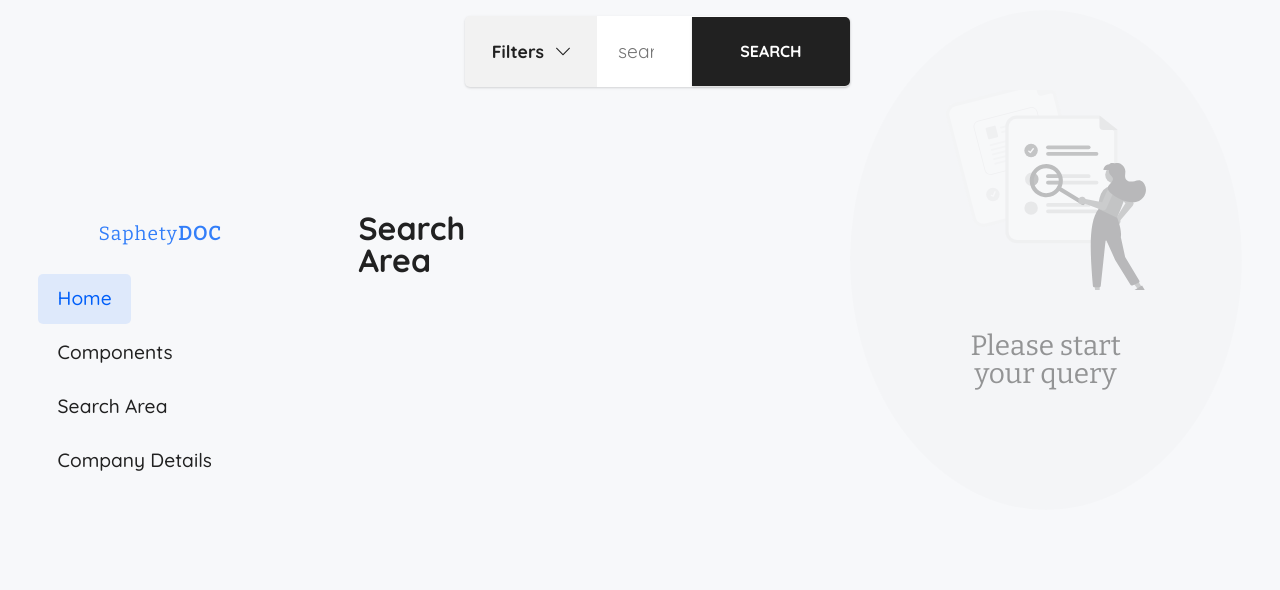
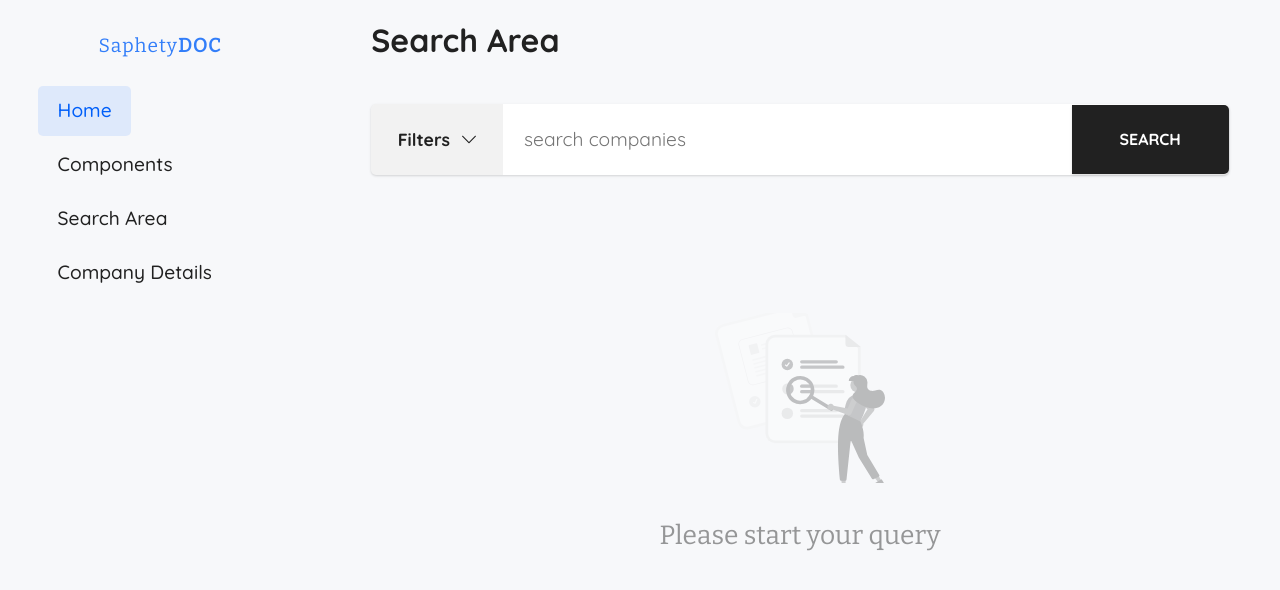
Before and after one commit to dig77/doc-design-system, an Angular app: page /search-area in a window 1280 px wide. Shown: the top 590 px of the page. Built offline with nearby package versions, Linux system fonts and the light colour scheme.

Commit message:
responsive mode for search-area page

```diff
--- a/src/app/app.component.css
+++ b/src/app/app.component.css
@@ -10,10 +10,6 @@ aside {
   min-width: 20rem;
 }
 
-main {
-  padding-left: clamp(1em, 3vw, 7em);
-  padding-right: clamp(1em, 3vw, 7em);
-}
 
 /* sidenav */
 
@@ -104,6 +100,7 @@ aside > div:focus {
     will-change: transform;
     transition: transform var(--duration) var(--easeOutExpo),
       visibility 0s linear var(--duration);
+      z-index: 1;
   }
 
   #sidenav.is-open {
--- a/src/app/company-info/company-info.component.css
+++ b/src/app/company-info/company-info.component.css
@@ -1,3 +1,8 @@
+.container {
+  padding-left: clamp(1em, 4vw, 7em);
+  padding-right: clamp(1em, 4vw, 7em);
+}
+
 .company-header {
   display: flex;
   flex-wrap: wrap;
@@ -100,7 +105,7 @@
 }
 
 .close-actions {
-  margin-top: 11vh;
+  margin-top: 1.7em;
   margin-bottom: 1.5em;
 }
 
@@ -112,20 +117,25 @@
   display: none;
 }
 
+.actions-wrapper {
+  background-color: rgba(var(--rgb-primary), 0.025);
+  padding: 0 1.5em;
+}
+
 @media (min-width: 1900px) {
-  :host {
+  .container {
     display: grid;
     grid-template-columns: 60vw 1fr;
     column-gap: 2em;
   }
 
-  :host > * {
+  .container > * {
     grid-column: 1;
   }
 
-  :host .actions-wrapper {
+  .container .actions-wrapper {
     grid-column: 2;
-    grid-row: 2;
+    grid-row: 1;
     grid-row-end: 4;
   }
 }
--- a/src/app/company-info/company-info.component.html
+++ b/src/app/company-info/company-info.component.html
@@ -1,3 +1,4 @@
+<div class="container" [ngStyle]="{'padding-right': showActions ? '0' :'clamp(1em, 3vw, 7em)'}">
   <app-header [title]="'Company Details'"></app-header>
   <div class="company-header">
     <div class="is-company">
@@ -15,7 +16,14 @@
       <div class="company-name">Company A</div>
       <div class="company-user-email">usertest@company.com</div>
       <div class="company-action">
-      <button mat-raised-button color="primary" [ngClass]="{hide:showActions}" (click)="toggleActions()">View Company Actions</button>
+        <button
+          mat-raised-button
+          color="primary"
+          [ngClass]="{ hide: showActions }"
+          (click)="toggleActions()"
+        >
+          View Company Actions
+        </button>
         <button mat-raised-button color="accent">Edit</button>
       </div>
     </div>
@@ -154,9 +162,16 @@
   </div>
   <div class="actions-wrapper" *ngIf="showActions" @classStagger>
     <div class="close-actions child">
-        <button mat-raised-button color="primary" (click)="toggleActions()">close Actions</button>
+      <button mat-raised-button color="primary" (click)="toggleActions()">
+        close Actions
+      </button>
     </div>
     <div class="actions-list">
-        <app-company-actions *ngFor="let action of actions" [action]="action" class="child"></app-company-actions>
+      <app-company-actions
+        *ngFor="let action of actions"
+        [action]="action"
+        class="child"
+      ></app-company-actions>
     </div>
   </div>
+</div>
--- a/src/app/company-info/company-info.component.ts
+++ b/src/app/company-info/company-info.component.ts
@@ -1,4 +1,4 @@
-import { Component, OnInit } from '@angular/core';
+import { Component, HostBinding, Input, OnInit } from '@angular/core';
 import { classStagger, showExpandableTrigger } from '../animations/animate';
 import { AppComponent } from '../app.component';
 
@@ -25,6 +25,7 @@ export class CompanyInfoComponent implements OnInit {
 
   showActions: boolean = false;
 
+
   constructor(
     private appComponent: AppComponent
   ) { }
--- a/src/app/menu/menu.component.css
+++ b/src/app/menu/menu.component.css
@@ -50,6 +50,7 @@
 .submenu a {
   display: block;
   color: var(--font-color-primary);
+  font-weight: 500;
   text-decoration: none;
   padding: 0.8em 1em;
   border-radius: 5px;
--- a/src/app/search-area/result-card/result-card.component.css
+++ b/src/app/search-area/result-card/result-card.component.css
@@ -1,7 +1,6 @@
-
-
 :host(.listed) .results-card {
   display: flex;
+  flex-direction: column;
   align-items: center;
   animation: fadeIn ease 1s;
 }
@@ -16,14 +15,14 @@
 
 :host(.listed) .results-card .results-card-stack-data {
   order: 0;
-  flex-direction: row;
+  flex-direction: column;
   padding: 0;
   align-items: center;
 }
 
 :host(.listed) .results-card .results-card-stack-extra {
   order: 0;
-  flex-direction: row;
+  flex-direction: column;
   display: flex;
 }
 
@@ -43,7 +42,7 @@
 
 .results-card {
   background-color: #fff;
-  padding: 2em;
+  padding: 1em;
   border-radius: 5px;
   box-shadow: var(--shadow);
 }
@@ -113,3 +112,21 @@
     opacity: 1;
   }
 }
+
+@media (min-width: 48em) {
+  .results-card {
+    padding: 2em;
+  }
+
+  :host(.listed) .results-card {
+    flex-direction: row
+  }
+
+  :host(.listed) .results-card .results-card-stack-extra {
+    flex-direction: row;
+  }
+
+  :host(.listed) .results-card .results-card-stack-data {
+    flex-direction: row;
+  }
+}
--- a/src/app/search-area/search-area.component.css
+++ b/src/app/search-area/search-area.component.css
@@ -1,17 +1,22 @@
-:host {
+/* :host {
   display: flex;
   width: 100%;
   margin-bottom: 4em;
-}
+} */
 
 .results-actions {
   display: flex;
   justify-content: space-between;
   align-items: center;
   background-color: transparent;
-  margin-top: 1em;
+  margin-top: 2.5em;
   position: sticky;
   top: 0;
+  flex-direction: column;
+}
+
+.results-actions > div {
+  margin-bottom: 1.5em;
 }
 
 .results-actions.sticky {
@@ -29,7 +34,7 @@
 
 .results.card-view {
   display: grid;
-  grid-template-columns: repeat(auto-fill, minmax(20rem, 1fr));
+  grid-template-columns: repeat(auto-fill, minmax(16rem, 1fr));
   grid-gap: 1.5rem;
   margin-top: 1.5em;
 }
@@ -113,14 +118,37 @@
   background: transparent;
 }
 
+.mat-paginator .mat-paginator-container {
+  justify-content: center;
+}
+
+@media (min-width: 48em) {
+  .results-actions > div {
+    margin-bottom: 0;
+  }
+
+  .results-actions {
+    flex-direction: row;
+    margin-top: 1em;
+  }
+
+  .mat-paginator-container {
+    justify-content: flex-end;
+  }
+
+  .results.card-view {
+    grid-template-columns: repeat(auto-fill, minmax(20rem, 1fr));
+  }
+}
+
 @media (min-width: 1900px) {
-  :host {
+  .container {
     display: grid;
     grid-template-columns: 60vw 1fr;
     column-gap: 0;
   }
 
-  :host > * {
+  .container > * {
     grid-column: 1;
   }
 }
--- a/src/app/search-area/search-area.component.html
+++ b/src/app/search-area/search-area.component.html
@@ -1,3 +1,4 @@
+<div class="container">
   <app-header [title]="'Search Area'"></app-header>
 
   <app-search-bar (hideClick)="showResults()"></app-search-bar>
@@ -55,3 +56,4 @@
       ></app-result-card>
     </div>
   </div>
+</div>
--- a/src/app/shared/components/empty-search/empty-search.component.css
+++ b/src/app/shared/components/empty-search/empty-search.component.css
@@ -8,33 +8,77 @@
 
 .empty-area {
   text-align: center;
-    background-color: rgba(var(--rgb-primary), .01);
-    padding:5em 6em;
+  background-color: transparent;
+  padding: 0;
   border-radius: 100%;
 }
 
 .empty-area-img {
-    width: 200px;
-    height:200px;
+  width: 100px;
+  height: 100px;
   margin: 0 auto;
   background-image: url(../../../../assets/svg/empty-search.svg);
   background-size: cover;
   background-position: center center;
   filter: grayscale();
-    opacity: .3;
+  opacity: 0.3;
 }
 
 .empty-area-img img {
   max-width: 100%;
   max-height: 100%;
   mix-blend-mode: luminosity;
-    opacity: .25;
+  opacity: 0.25;
+}
+
+.empty-area-text {
+  font-size: 1.3rem;
+  color: rgba(var(--rgb-primary), 0.4);
+  font-family: var(--alternative-font);
+  padding: 1.5em 0;
+}
+
+@media (min-width: 48em) {
+    .empty-area-img {
+      width: 150px;
+      height: 150px;
+    }
+
+    .empty-area-text {
+      font-size: 1.5rem;
+    }
+
+    /* .empty-area {
+      padding: 5em 6em;
+      background-color: rgba(var(--rgb-primary), 0.01);
+    } */
   }
 
 
+@media (min-width: 75em) {
+  .empty-area-img {
+    width: 170px;
+    height: 170px;
+  }
+
+  .empty-area-text {
+    font-size: 1.65rem;
+  }
+
+}
+
+@media (min-width: 100em) {
+    .empty-area-img {
+      width: 200px;
+      height: 200px;
+    }
+
     .empty-area-text {
       font-size: 1.75rem;
-    color:rgba(var(--rgb-primary), .4);
-    font-family: var(--alternative-font);
-    padding: 1.5em 0;
     }
+
+    .empty-area {
+      padding: 5em 6em;
+      background-color: rgba(var(--rgb-primary), 0.01);
+    }
+  }
--- a/src/app/shared/components/header/header.component.css
+++ b/src/app/shared/components/header/header.component.css
@@ -1,5 +1,6 @@
 :host {
-  display: flex;
+  display: grid;
+  width: 100%;
 }
 
 header {
@@ -11,6 +12,7 @@ header {
 }
 
 header h1 {
+  padding-top: .7em;
   font-size: clamp(1.6rem, 5vw, 2rem);
   font-weight: 700;
 }
--- a/src/app/shared/components/search-bar/search-bar.component.css
+++ b/src/app/shared/components/search-bar/search-bar.component.css
@@ -11,10 +11,11 @@ form {
 .is-search-bar {
   display: flex;
   background-color: #fff;
-  align-items: center;
+  align-items: unset;
   width: 100%;
   border-radius: 5px;
   box-shadow: var(--shadow);
+  flex-direction: column;
 }
 
 .is-search-bar.highlight {
@@ -55,14 +56,12 @@ form {
 .is-sb-submit {
   opacity: 1;
   visibility: visible;
-    transition: all .3s ease;
+  transition: all 0.3s ease;
 }
 
 .is-sb-submit.hide {
-    opacity: 0;
-    visibility: hidden;
+  display: none;
 }
-
 
 .is-sb-submit button {
   font-weight: 600;
@@ -70,14 +69,14 @@ form {
   padding: 1.05em 3em;
   border-top-left-radius: 0;
   border-bottom-left-radius: 0;
-  border-top-right-radius: 5px;
-  border-bottom-right-radius: 5px;
+  border-top-right-radius: 0;
+  border-bottom-right-radius: 0;
   box-shadow: var(--shadow);
+  width: 100%;
 }
 
-
 .is-search-expandable {
-    padding: 3em 2em;
+  padding: 1.5em 1em;
   margin-top: 1em;
   background-color: #fff;
   border-bottom-left-radius: 5px;
@@ -97,3 +96,26 @@ form {
   grid-template-columns: repeat(auto-fill, minmax(15rem, 1fr));
   grid-gap: 2rem;
 }
+
+@media (min-width:48em) {
+
+  .is-search-bar {
+    align-items: center;
+    flex-direction: row;
+  }
+
+  .is-sb-submit button {
+    border-top-right-radius: 5px;
+    border-bottom-right-radius: 5px;
+  }
+
+  .is-search-expandable {
+    padding: 3em 2em;
+  }
+
+  .is-sb-submit.hide {
+    opacity: 0;
+    visibility: hidden;
+  }
+
+}
--- a/src/styles.css
+++ b/src/styles.css
@@ -53,6 +53,11 @@ body {
   display: none !important;
 }
 
+.container {
+  padding-left: clamp(1.5em, 4vw, 7em);
+  padding-right: clamp(1.5em, 4vw, 7em);
+}
+
 /* cards */
 
 .is-card {
@@ -67,3 +72,15 @@ body {
   font-weight: 600;
   color: rgba(var(--rgb-primary), .7);
 }
+
+/* overrides */
+
+.mat-paginator .mat-paginator-container {
+  justify-content: center;
+}
+
+@media (min-width: 48em) {
+  .mat-paginator .mat-paginator-container {
+    justify-content: flex-end;
+  }
+}
```
Lines whose indentation alone changed are shown as unchanged.
